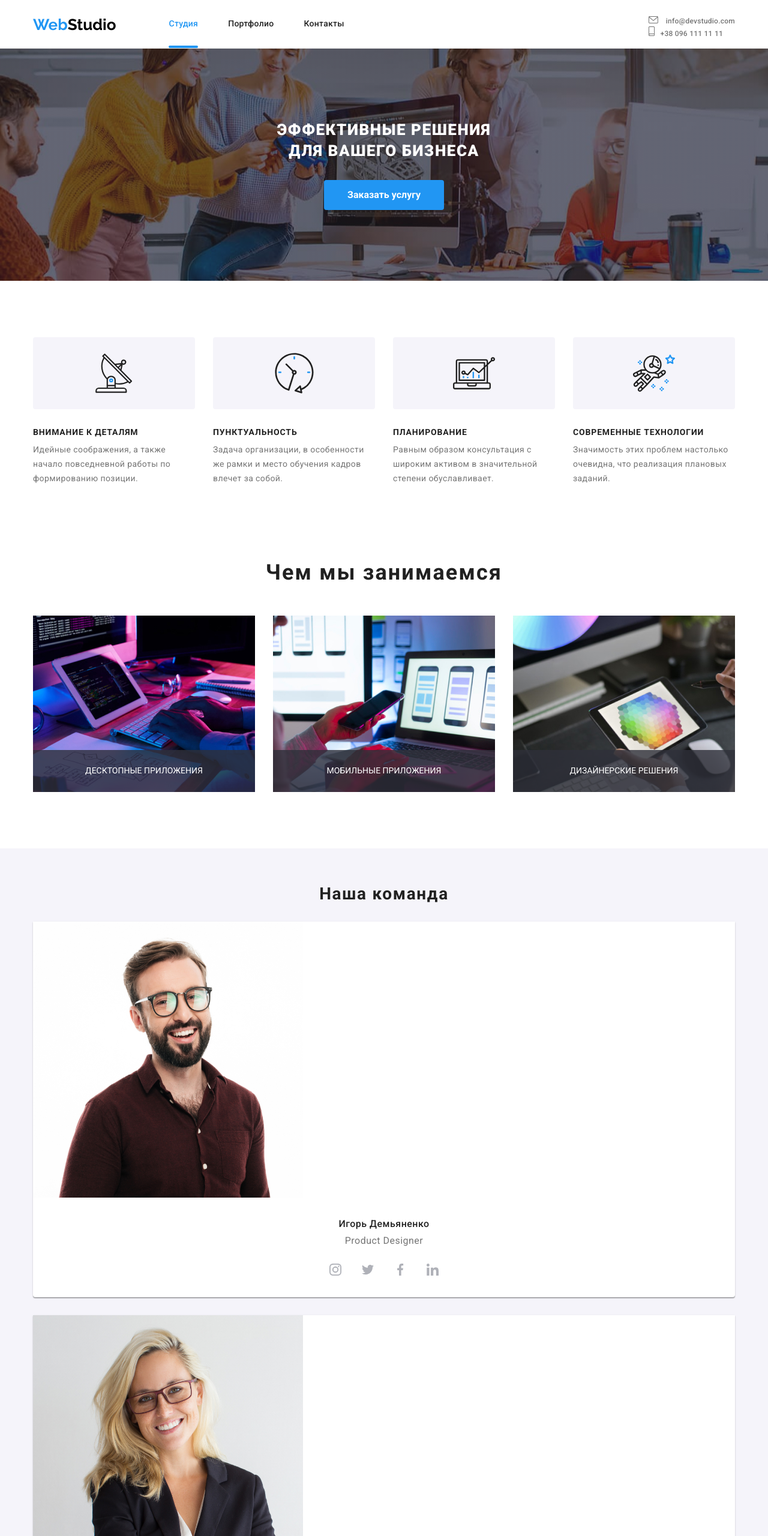
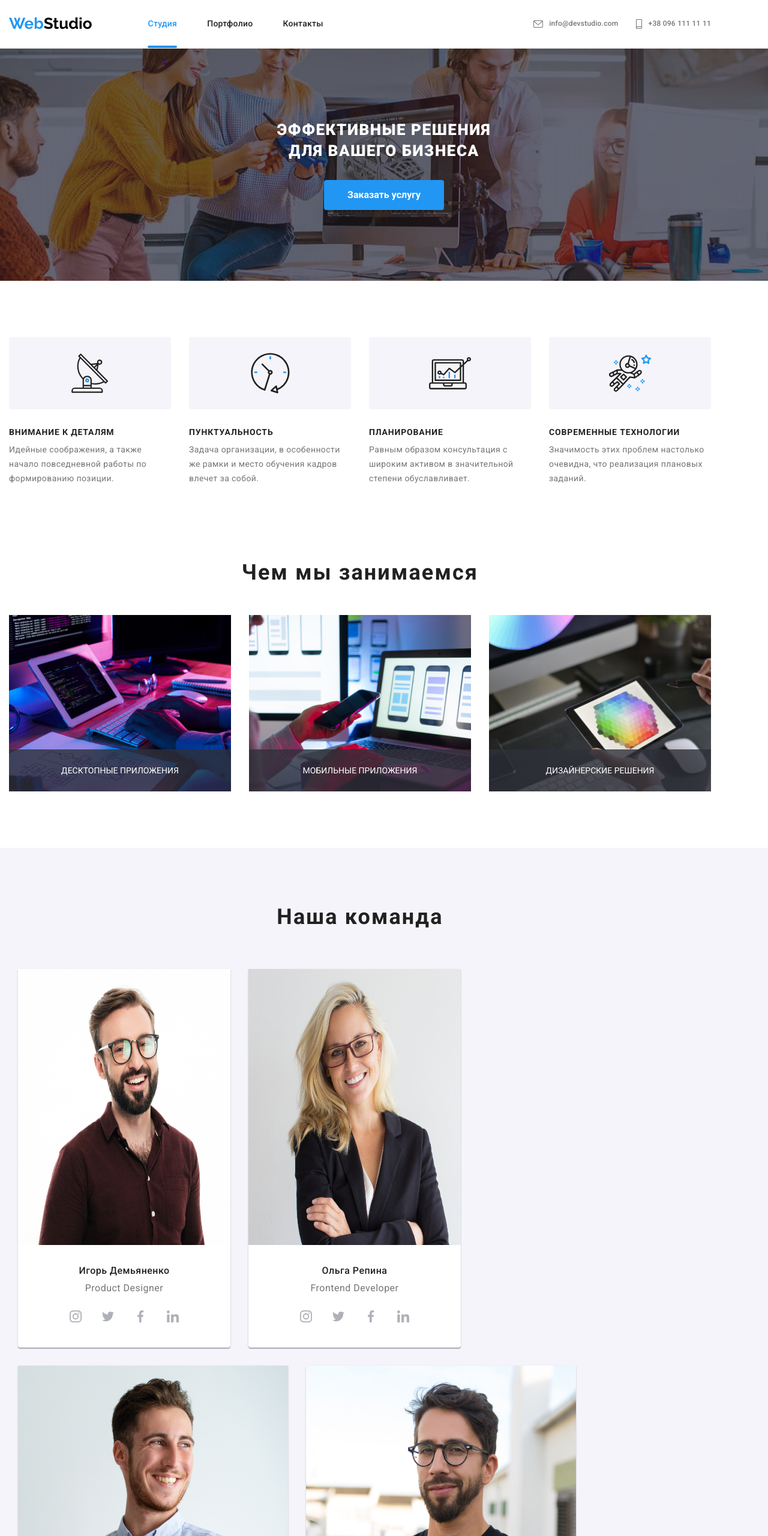
Before and after one commit to MaxEvteev/goit-markup-hw-08, a plain HTML site: page index.html in a window 1280 px wide. Shown: the top 2560 px of the page at 60% size. Drawn offline with nearby package versions, Linux system fonts and the light colour scheme.

Commit message:
Розмітка майже все

```diff
--- a/index.html
+++ b/index.html
@@ -258,7 +258,7 @@
                             <img
                                 src="images/Игорь-Демьяненко.jpg"
                                 alt="Игорь Демьяненко"
-                                width="450"
+                                width="354"
                                 height="460"
                             />
                             <div class="team__container">
@@ -324,7 +324,7 @@
                             <img
                                 src="images/Ольга-Репина.jpg"
                                 alt="Ольга Репина"
-                                width="450"
+                                width="354"
                                 height="460"
                             />
                             <div class="team__container">
--- a/sass/components/_base.scss
+++ b/sass/components/_base.scss
@@ -9,8 +9,8 @@ body {
 .container {
     padding-right: 15px;
     padding-left: 15px;
-    margin-left: auto;
-    margin-right: auto;
+    margin-left: 0px;
+    margin-right: 0px;
     min-width: 320px;
 }
 
--- a/sass/components/_logo.scss
+++ b/sass/components/_logo.scss
@@ -7,10 +7,10 @@
     text-decoration: none;
     display: flex;
     justify-content: center;
+    align-items: center;
 
     @media screen and (min-width: 768px) {
         display: inline-flex;
-        padding-top: 26px;
     }
     @media screen and (min-width: 1200px) {
         justify-content: flex-start;
--- a/sass/components/_page-header.scss
+++ b/sass/components/_page-header.scss
@@ -4,8 +4,12 @@
 
 .main-nav {
     display: flex;
-    justify-content: space-between;
-    height: 80px;
+    align-items: center;
+
+    @media screen and (max-width: 1199px) {
+        justify-content: space-between;
+        height: 80px;
+    }
 }
 .main-nav__list {
     display: flex;
@@ -18,31 +22,48 @@
     @media screen and (min-width: 768px) {
         display: inline-flex;
     }
+
+    @media screen and (min-width: 1200px) {
+        margin-left: 93px;
+    }
 }
 
 .contacts {
-    display: inline-flex;
-    flex-direction: column;
-    justify-content: flex-end;
     margin-left: auto;
     list-style-type: none;
     padding-left: 0px;
+
+    @media screen and (max-width: 1199px) {
+        display: inline-flex;
+        flex-direction: column;
+        justify-content: flex-end;
+    }
+
+    @media screen and (min-width: 1200px) {
+        display: flex;
+    }
 }
 
-// .contacts .contacts-item + .contacts-item {
-//     margin-left: 50px;
-// }
+.contacts .contacts-item + .contacts-item {
+    @media screen and (min-width: 1200px) {
+        margin-left: 50px;
+    }
+}
 
 .main-nav__item {
     margin-right: 50px;
 }
-// .main-nav__list .main-nav__item:last-child {
-//     margin-right: 0;
-// }
+
+.main-nav__list .main-nav__item:last-child {
+    @media screen and (min-width: 1200px) {
+        margin-right: 0;
+    }
+}
+
 .main-nav__list a {
     display: block;
     color: var(--title-text-color);
-    font-family: Roboto;
+    font-family: 'Roboto' sans-serif;
     font-weight: 500;
     font-size: 14px;
     line-height: 1.14;
@@ -72,6 +93,7 @@
     line-height: 1.14;
     letter-spacing: 0.02em;
     text-decoration: none;
+
     @media screen and (min-width: 768px) {
         font-size: 12px;
     }
@@ -79,19 +101,25 @@
 
 .contacts__item {
     list-style-type: none;
-    // display: flex;
-    // justify-content: center;
-    // margin-left: 30px;
+
+    @media screen and (min-width: 1200px) {
+        display: flex;
+        justify-content: center;
+        margin-left: 30px;
+    }
 }
 
 .contacts__link {
     background-color: var(--body-backgrownd);
-    // display: flex;
-    // justify-content: center;
-    // align-items: center;
     fill: currentColor;
     color: var(--subtitle-text-color);
     transition: color 250ms cubic-bezier(0.4, 0, 0.2, 1);
+
+    @media screen and (min-width: 1200px) {
+        display: flex;
+        justify-content: center;
+        align-items: center;
+    }
 }
 .contacts__link:hover {
     color: var(--accent-color);
--- a/sass/components/_portfolio.scss
+++ b/sass/components/_portfolio.scss
@@ -8,7 +8,11 @@
     padding-bottom: 60px;
 
     @media screen and (min-width: 768px) {
-        justify-content: center;
+        justify-content: flex-start;
+    }
+
+    @media screen and (min-width: 1200px) {
+        padding-bottom: 94px;
     }
 }
 
@@ -21,29 +25,42 @@
         width: 354px;
         margin-right: 30px;
     }
+
+    @media screen and (min-width: 1200px) {
+        width: 370px;
+        margin-right: 30px;
+    }
 }
 
 .portfolio__list .portfolio__item:nth-child(even) {
-    @media screen and (min-width: 768px) {
+    @media screen and (min-width: 768px) and (max-width: 1199px) {
         margin-right: 0px;
     }
 }
 
 .portfolio__list .portfolio__item:last-child {
     margin-bottom: 0px;
+    @media screen and (min-width: 768px) {
+        margin-right: 0px;
+    }
 }
 
 .portfolio__item:hover {
     box-shadow: 0px 1px 1px rgba(0, 0, 0, 0.12), 0px 4px 4px rgba(0, 0, 0, 0.06),
         1px 4px 6px rgba(0, 0, 0, 0.16);
 }
-// .portfolio__item:nth-child(3n) {
-//     margin-right: 0;
-// }
 
-// .portfolio__item:nth-last-child(-n + 3) {
-//     margin-bottom: 0px;
-// }
+.portfolio__item:nth-child(3n) {
+    @media screen and (min-width: 1200px) {
+        margin-right: 0;
+    }
+}
+
+.portfolio__item:nth-last-child(-n + 3) {
+    @media screen and (min-width: 1200px) {
+        margin-bottom: 0px;
+    }
+}
 
 .portfolio__title {
     color: var(--title-text-color);
--- a/sass/components/_team.scss
+++ b/sass/components/_team.scss
@@ -13,6 +13,12 @@
     margin-top: 0px;
     margin-bottom: 30px;
     padding-top: 60px;
+
+    @media screen and (min-width: 1200px) {
+        font-size: 36px;
+        margin-bottom: 50px;
+        padding-top: 94px;
+    }
 }
 .team__list {
     list-style-type: none;
@@ -20,6 +26,16 @@
     margin-bottom: 0px;
     padding-left: 0px;
     padding-bottom: 60px;
+
+    @media screen and (min-width: 768px) {
+        display: flex;
+        flex-wrap: wrap;
+    }
+
+    @media screen and (min-width: 1200px) {
+        display: flex;
+        padding-bottom: 94px;
+    }
 }
 
 .team__item {
@@ -28,10 +44,16 @@
         0px 2px 1px rgba(0, 0, 0, 0.2);
     border-radius: 0px 0px 4px 4px;
     margin-bottom: 30px;
+
+    @media screen and (min-width: 768px) {
+        width: calc((100%-4 * 15) / 2);
+        margin: 15px;
+    }
 }
 
 .team__list .team__item:last-child {
     margin-bottom: 0px;
+    margin-bottom: 30px;
 }
 
 .team__container {
@@ -68,6 +90,10 @@
     justify-content: center;
     padding-left: 0px;
     padding-bottom: 24px;
+
+    @media screen and (min-width: 1200px) {
+        padding-bottom: 30px;
+    }
 }
 
 .socials__item + .socials__item {
```
Also changed, not shown: css/main.css, css/main.min.css, 2 other files.
